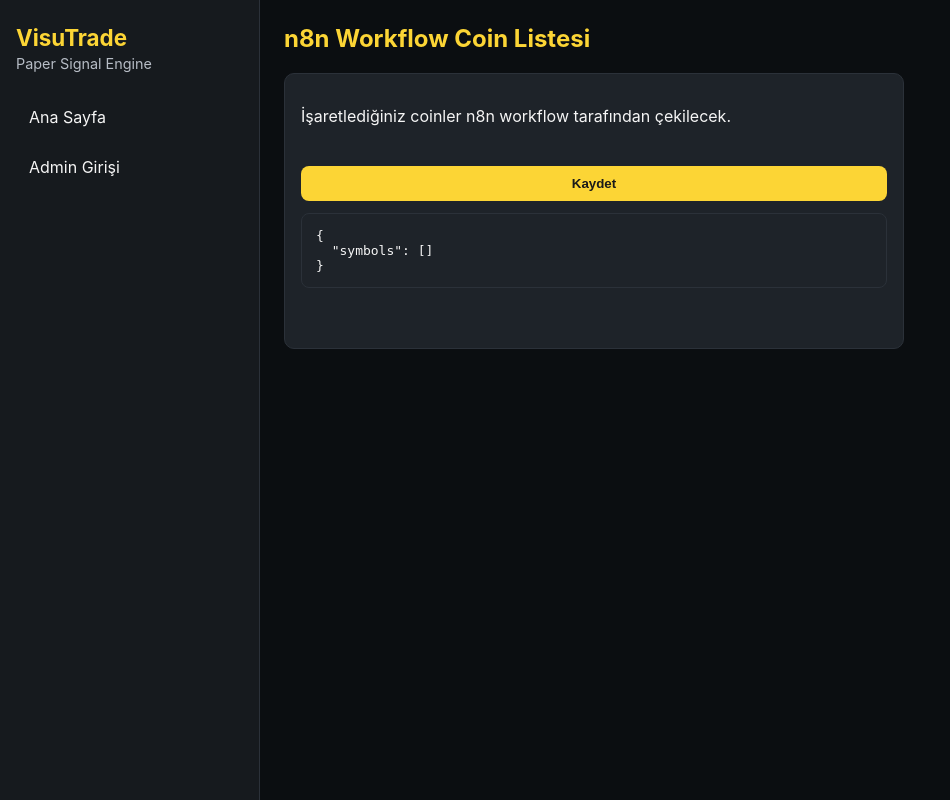
After one commit to mehmetakifsari/binance-spot-trade, a FastAPI app: template backend/templates/n8n_workflow.html in a window 1280 px wide. The commit adds this page. Shown: the whole page, without its empty margins (0-950 px from the left). Run offline with FastAPI, Linux system fonts and the light colour scheme; the template is opened without the code that fills it, so the values that code supplies are empty; some libraries are stand-ins or nearby versions.

Commit message:
Add admin n8n coin selection workflow screen and APIs

```diff
--- a/backend/app/main.py
+++ b/backend/app/main.py
@@ -75,6 +75,8 @@ DEFAULT_ADMIN_USERNAME = "admin"
 DEFAULT_ADMIN_PASSWORD = "Atmaca@53"
 SESSION_SIGNING_PEPPER = "visutrade-session-pepper-v1"
 fallback_admin_sessions: set[str] = set()
+DEFAULT_N8N_SYMBOLS = ["BTCUSDT", "ETHUSDT", "BNBUSDT", "SOLUSDT", "XRPUSDT", "ADAUSDT"]
+fallback_n8n_selected_symbols: set[str] = {"BTCUSDT"}
 
 
 def _hash_password(password: str, salt: bytes | None = None) -> str:
@@ -122,6 +124,60 @@ def _mongo_collection():
 
     client = MongoClient(settings.mongodb_uri, serverSelectionTimeoutMS=2000)
     return client[settings.mongodb_auth_db][settings.mongodb_auth_collection]
+
+
+def _mongo_settings_collection():
+    from pymongo import MongoClient
+
+    client = MongoClient(settings.mongodb_uri, serverSelectionTimeoutMS=2000)
+    return client[settings.mongodb_auth_db]["app_settings"]
+
+
+def _normalize_symbols(raw_symbols: list[str]) -> list[str]:
+    normalized = []
+    for symbol in raw_symbols:
+        parsed = str(symbol).strip().upper()
+        if parsed and parsed in DEFAULT_N8N_SYMBOLS and parsed not in normalized:
+            normalized.append(parsed)
+    return normalized
+
+
+def _load_n8n_selected_symbols() -> list[str]:
+    try:
+        collection = _mongo_settings_collection()
+        row = collection.find_one({"key": "n8n_selected_symbols"})
+        if row:
+            symbols = _normalize_symbols(row.get("symbols", []))
+            if symbols:
+                return symbols
+    except Exception as exc:
+        logger.warning("Mongo n8n selected symbols lookup failed, using fallback store: %s", exc)
+    return sorted(fallback_n8n_selected_symbols)
+
+
+def _save_n8n_selected_symbols(symbols: list[str]) -> list[str]:
+    normalized = _normalize_symbols(symbols)
+    if not normalized:
+        raise HTTPException(status_code=422, detail="En az bir coin seçilmelidir.")
+
+    fallback_n8n_selected_symbols.clear()
+    fallback_n8n_selected_symbols.update(normalized)
+
+    try:
+        collection = _mongo_settings_collection()
+        now = datetime.now(timezone.utc)
+        collection.update_one(
+            {"key": "n8n_selected_symbols"},
+            {
+                "$set": {"symbols": normalized, "updated_at": now},
+                "$setOnInsert": {"created_at": now},
+            },
+            upsert=True,
+        )
+    except Exception as exc:
+        logger.warning("Mongo n8n selected symbols save failed, using fallback store: %s", exc)
+
+    return normalized
 
 
 def _sync_admin_hash_mongodb() -> None:
@@ -222,6 +278,10 @@ class SignalPayload(BaseModel):
     is_bearish: bool = False
     is_bullish: bool = False
     panic_score: float = 0.0
+
+
+class N8NCoinSelectionPayload(BaseModel):
+    symbols: list[str]
 
 
 def _parse_signal_payload(raw_payload: Any) -> SignalPayload:
@@ -472,6 +532,38 @@ async def signal_collector_status(request: Request) -> dict:
     }
 
 
+
+
+@app.get("/api/admin/n8n/coin-list")
+async def get_n8n_coin_list(request: Request) -> dict:
+    _require_admin(request)
+    return {
+        "available_symbols": DEFAULT_N8N_SYMBOLS,
+        "selected_symbols": _load_n8n_selected_symbols(),
+    }
+
+
+@app.post("/api/admin/n8n/coin-list")
+async def update_n8n_coin_list(request: Request, payload: N8NCoinSelectionPayload) -> dict:
+    _require_admin(request)
+    selected = _save_n8n_selected_symbols(payload.symbols)
+    return {
+        "status": "ok",
+        "available_symbols": DEFAULT_N8N_SYMBOLS,
+        "selected_symbols": selected,
+        "workflow_payload": {"symbols": selected},
+    }
+
+
+@app.get("/api/n8n/coin-list")
+async def n8n_coin_list() -> dict:
+    selected = _load_n8n_selected_symbols()
+    return {
+        "symbols": selected,
+        "count": len(selected),
+        "note": "n8n workflow bu listedeki coinler icin veri ceker.",
+    }
+
 @app.get("/signals")
 @app.get("/api/signals")
 async def signal_endpoint_help() -> dict:
@@ -625,3 +717,10 @@ async def state_monitor(request: Request):
     finally:
         db.close()
     return templates.TemplateResponse("state_monitor.html", {"request": request, "states": states, "now": datetime.now(timezone.utc), "is_admin": _is_admin(request)})
+
+
+@app.get("/n8n-workflow", response_class=HTMLResponse)
+async def n8n_workflow_page(request: Request):
+    if not _is_admin(request):
+        return RedirectResponse(url="/login", status_code=302)
+    return templates.TemplateResponse("n8n_workflow.html", {"request": request, "is_admin": _is_admin(request)})
--- a/backend/static/style.css
+++ b/backend/static/style.css
@@ -351,3 +351,34 @@ pre {
     max-width: none;
   }
 }
+
+.n8n-workflow-card {
+  display: grid;
+  gap: 12px;
+  max-width: 620px;
+}
+
+.n8n-coin-form {
+  display: grid;
+  gap: 12px;
+}
+
+.n8n-coin-list {
+  display: grid;
+  grid-template-columns: repeat(auto-fit, minmax(140px, 1fr));
+  gap: 8px;
+}
+
+.n8n-coin-item {
+  display: flex;
+  align-items: center;
+  gap: 8px;
+  border: 1px solid var(--border);
+  border-radius: 8px;
+  padding: 8px 10px;
+  background: #1a1f25;
+}
+
+.n8n-workflow-payload {
+  margin: 0;
+}
--- a/backend/templates/base.html
+++ b/backend/templates/base.html
@@ -23,6 +23,7 @@
         <a href="/trades">Trades</a>
         <a href="/reports">Reports</a>
         <a href="/state-monitor">State Monitor</a>
+        <a href="/n8n-workflow">n8n Workflow</a>
         {% else %}
         <a href="/login">Admin Girişi</a>
         {% endif %}
--- /dev/null
+++ b/backend/templates/n8n_workflow.html
@@ -0,0 +1,74 @@
+{% extends "base.html" %}
+{% block content %}
+<h2>n8n Workflow Coin Listesi</h2>
+<div class="card n8n-workflow-card">
+  <p>İşaretlediğiniz coinler n8n workflow tarafından çekilecek.</p>
+  <form id="n8n-coin-form" class="n8n-coin-form">
+    <div id="n8n-coin-list" class="n8n-coin-list">Yükleniyor...</div>
+    <button type="submit" class="btn">Kaydet</button>
+  </form>
+  <pre id="n8n-workflow-payload" class="n8n-workflow-payload"></pre>
+  <p id="n8n-workflow-message"></p>
+</div>
+
+<script>
+  const form = document.getElementById("n8n-coin-form");
+  const list = document.getElementById("n8n-coin-list");
+  const payload = document.getElementById("n8n-workflow-payload");
+  const message = document.getElementById("n8n-workflow-message");
+
+  async function loadCoins() {
+    const response = await fetch("/api/admin/n8n/coin-list");
+    const data = await response.json();
+    const selected = new Set(data.selected_symbols || []);
+
+    list.innerHTML = "";
+    for (const symbol of data.available_symbols || []) {
+      const id = `coin-${symbol.toLowerCase()}`;
+      const wrapper = document.createElement("label");
+      wrapper.className = "n8n-coin-item";
+      wrapper.setAttribute("for", id);
+
+      const input = document.createElement("input");
+      input.type = "checkbox";
+      input.id = id;
+      input.name = "symbols";
+      input.value = symbol;
+      input.checked = selected.has(symbol);
+
+      const text = document.createElement("span");
+      text.textContent = symbol;
+
+      wrapper.appendChild(input);
+      wrapper.appendChild(text);
+      list.appendChild(wrapper);
+    }
+
+    payload.textContent = JSON.stringify({ symbols: [...selected] }, null, 2);
+  }
+
+  form.addEventListener("submit", async (event) => {
+    event.preventDefault();
+    const symbols = [...form.querySelectorAll('input[name="symbols"]:checked')].map((el) => el.value);
+
+    const response = await fetch("/api/admin/n8n/coin-list", {
+      method: "POST",
+      headers: { "Content-Type": "application/json" },
+      body: JSON.stringify({ symbols }),
+    });
+
+    const data = await response.json();
+    if (!response.ok) {
+      message.textContent = data.detail || "Kaydetme sırasında hata oluştu.";
+      return;
+    }
+
+    payload.textContent = JSON.stringify(data.workflow_payload, null, 2);
+    message.textContent = "Coin listesi güncellendi.";
+  });
+
+  loadCoins().catch(() => {
+    list.textContent = "Coin listesi yüklenemedi.";
+  });
+</script>
+{% endblock %}
```
Also changed, not shown: backend/tests/test_n8n_workflow.py (added, +53 -0 lines), backend/tests/test_sidebar_visibility.py (+2 -0 lines).
